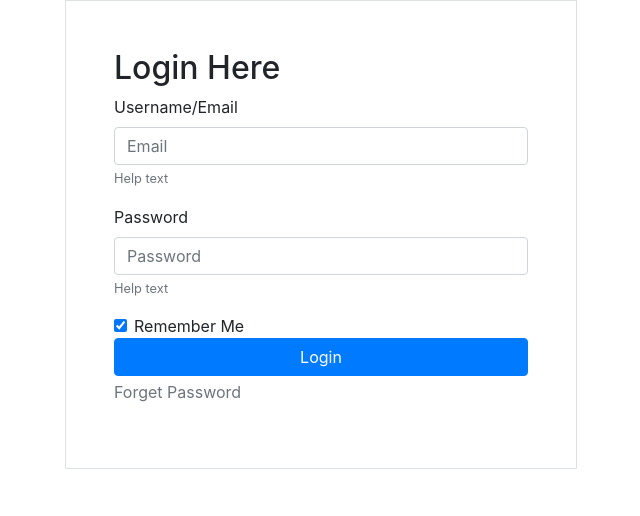
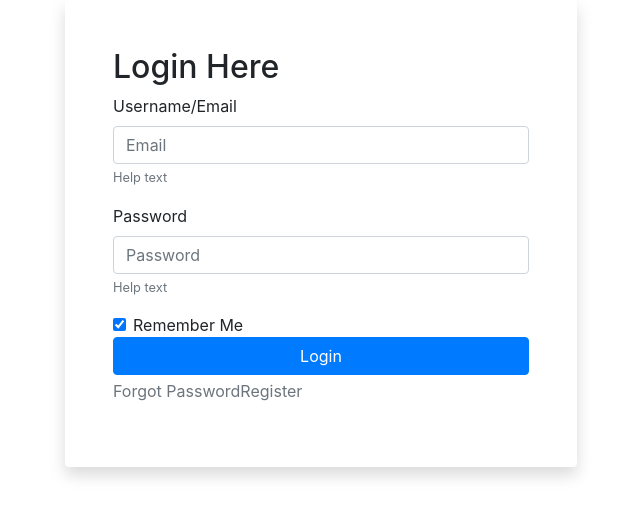
Before and after one commit to inidaname/hotels, an Angular app: page / in a window 1280 px wide. Shown: the top 516 px of the page, without its empty margins (319-959 px from the left). Built offline with nearby package versions, Linux system fonts and the light colour scheme.

Commit message:
making component for login

```diff
--- a/src/app/app.component.html
+++ b/src/app/app.component.html
@@ -2,7 +2,7 @@
 </header>
 
 <main>
-    <section class="login-section m-auto border p-5">
+    <section class="login-section m-auto rounded shadow p-5">
         <form class="d-flex flex-column">
             <h2>Login Here</h2>
             <div class="form-group">
@@ -23,7 +23,8 @@
             </div>
             <button type="button" name="" id="" class="btn btn-primary">Login</button>
             <p class="form-text text-muted">
-                Forget Password
+                <span>Forgot Password</span>
+                <span>Register</span>
             </p>
         </form>
     </section>
--- a/src/styles.scss
+++ b/src/styles.scss
@@ -1 +1,2 @@
 /* You can add global styles to this file, and also import other style files */
+$shadowed: true;
```
